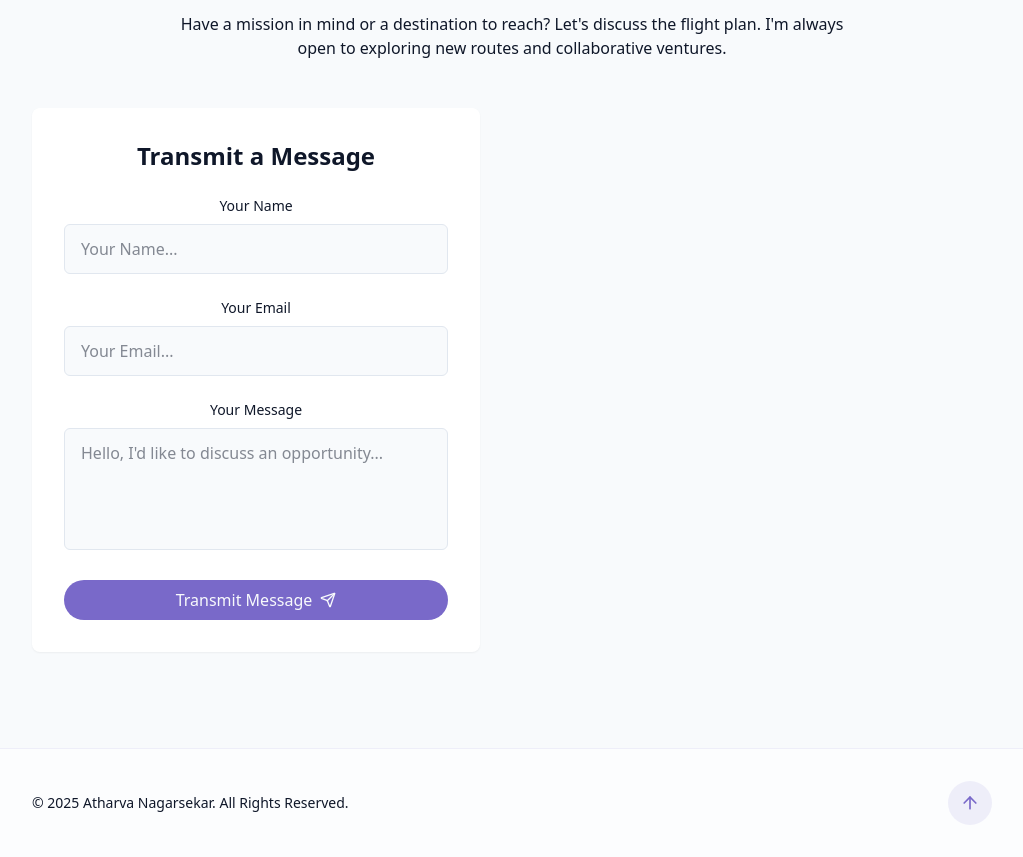
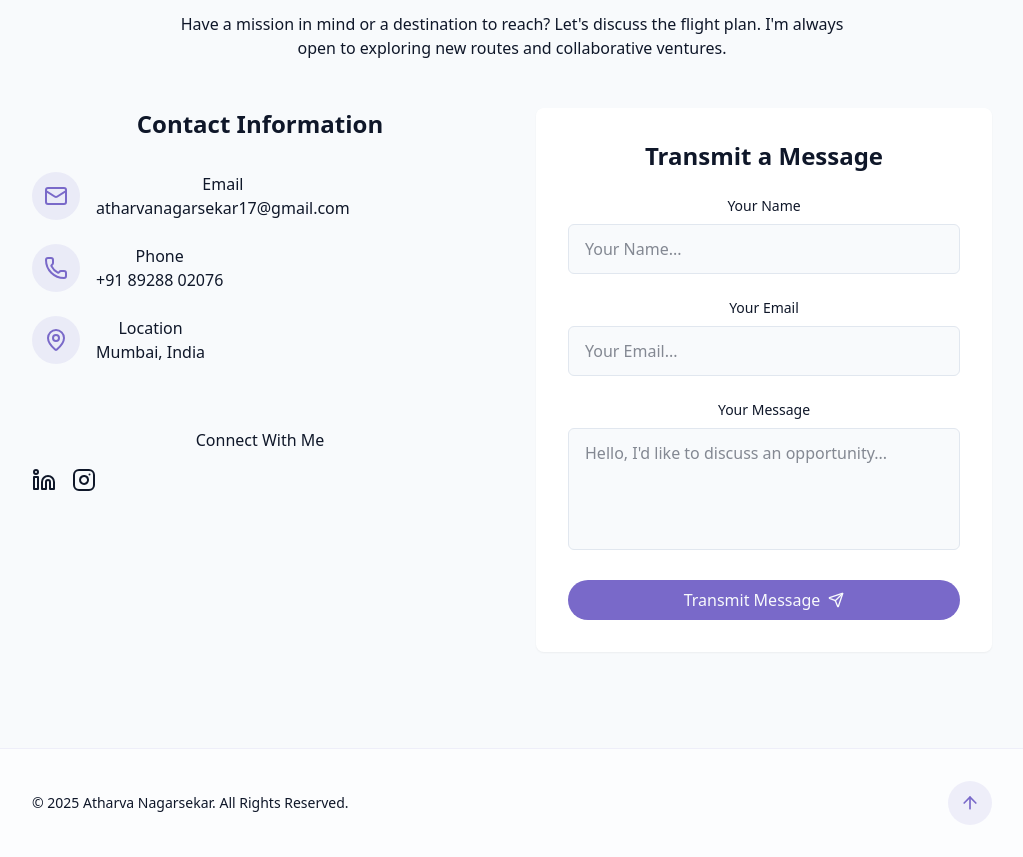
Before and after one commit to AtharvaNagarsekar/Portfolio, a React (Vite) app: page / in a window 1280 px wide. Shown: the part 4672-5529 px from the top of the page, without its empty margins (128-1151 px from the left). Built offline with nearby package versions, Linux system fonts and the light colour scheme.

Commit message:
Update ContactSection.jsx

```diff
--- a/src/components/ContactSection.jsx
+++ b/src/components/ContactSection.jsx
@@ -15,7 +15,6 @@ export const ContactSection = () => {
   const { toast } = useToast();
   const [isSubmitting, setIsSubmitting] = useState(false);
   const form = useRef();
-
   const handleSubmit = (e) => {
     e.preventDefault();
     setIsSubmitting(true);
@@ -56,16 +55,68 @@ export const ContactSection = () => {
         <h2 className="text-3xl md:text-4xl font-bold mb-4 text-center">
           Open a <span className="text-primary">Comms Channel</span>
         </h2>
+        {/* ... rest of the section remains the same ... */}
         <p className="text-center text-muted-foreground mb-12 max-w-2xl mx-auto">
           Have a mission in mind or a destination to reach? Let's discuss the
           flight plan. I'm always open to exploring new routes and collaborative
           ventures.
         </p>
 
-     <div className="grid grid-cols-1 md:grid-cols-2 gap-16 items-start">
+        <div className="grid grid-cols-1 md:grid-cols-2 gap-12">
+            {/* The entire left column (contact info) stays the same */}
+            <div className="space-y-8">
+              <h3 className="text-2xl font-semibold">Contact Information</h3>
+              <div className="space-y-6">
+                <div className="flex items-center space-x-4">
+                  <div className="p-3 rounded-full bg-primary/10 flex-shrink-0">
+                    <Mail className="h-6 w-6 text-primary" />
+                  </div>
+                  <div>
+                    <h4 className="font-medium">Email</h4>
+                    <a href="mailto:atharvanagarsekar17@gmail.com" className="text-muted-foreground hover:text-primary transition-colors">
+                      atharvanagarsekar17@gmail.com
+                    </a>
+                  </div>
+                </div>
+                <div className="flex items-center space-x-4">
+                  <div className="p-3 rounded-full bg-primary/10 flex-shrink-0">
+                    <Phone className="h-6 w-6 text-primary" />
+                  </div>
+                  <div>
+                    <h4 className="font-medium">Phone</h4>
+                    <a href="tel:+918928802076" className="text-muted-foreground hover:text-primary transition-colors">
+                      +91 89288 02076
+                    </a>
+                  </div>
+                </div>
+                <div className="flex items-center space-x-4">
+                  <div className="p-3 rounded-full bg-primary/10 flex-shrink-0">
+                    <MapPin className="h-6 w-6 text-primary" />
+                  </div>
+                  <div>
+                    <h4 className="font-medium">Location</h4>
+                    <p className="text-muted-foreground">Mumbai, India</p>
+                  </div>
+                </div>
+              </div>
+              <div className="pt-8">
+                <h4 className="font-medium mb-4">Connect With Me</h4>
+                <div className="flex space-x-4">
+                  <a href="https://www.linkedin.com/in/atharva-nagarsekar-9699a9207" target="_blank" rel="noopener noreferrer" className="text-muted-foreground hover:text-primary transition-colors" aria-label="LinkedIn">
+                    <Linkedin />
+                  </a>
+                  <a href="https://www.instagram.com/callme_atharva/" target="_blank" rel="noopener noreferrer" className="text-muted-foreground hover:text-primary transition-colors" aria-label="Instagram">
+                    <Instagram />
+                  </a>
+                </div>
+              </div>
+            </div>
+
+          {/* --- The form tag now needs the 'ref' --- */}
           <div className="bg-card p-8 rounded-lg shadow-xs">
             <h3 className="text-2xl font-semibold mb-6 text-center">Transmit a Message</h3>
             <form ref={form} className="space-y-6" onSubmit={handleSubmit}>
+              {/* --- Input names MUST match the variables in your EmailJS template --- */}
               <div>
                 <label htmlFor="name" className="block text-sm font-medium mb-2 text-center">
                   Your Name
@@ -73,7 +124,7 @@ export const ContactSection = () => {
                 <input
                   type="text"
                   id="name"
-                  name="name"
+                  name="name" // e.g., corresponds to {{name}}
                   required
                   className="w-full px-4 py-3 rounded-md border border-input bg-background focus:outline-none focus:ring-2 focus:ring-primary"
                   placeholder="Your Name..."
@@ -86,7 +137,7 @@ export const ContactSection = () => {
                 <input
                   type="email"
                   id="email"
-                  name="email"
+                  name="email" // e.g., corresponds to {{email}}
                   required
                   className="w-full px-4 py-3 rounded-md border border-input bg-background focus:outline-none focus:ring-2 focus:ring-primary"
                   placeholder="Your Email..."
@@ -98,7 +149,7 @@ export const ContactSection = () => {
                 </label>
                 <textarea
                   id="message"
-                  name="message"
+                  name="message" // e.g., corresponds to {{message}}
                   required
                   rows={4}
                   className="w-full px-4 py-3 rounded-md border border-input bg-background focus:outline-none focus:ring-2 focus:ring-primary resize-none"
```
